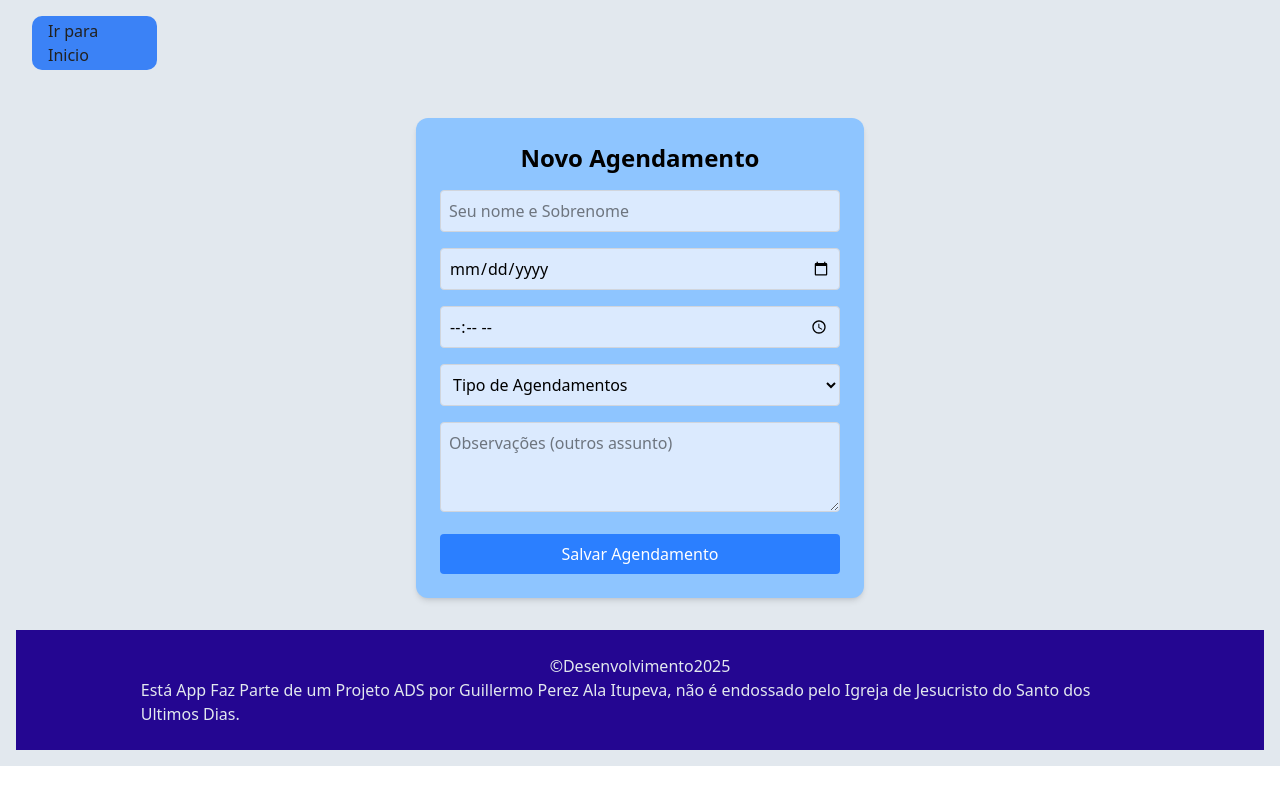
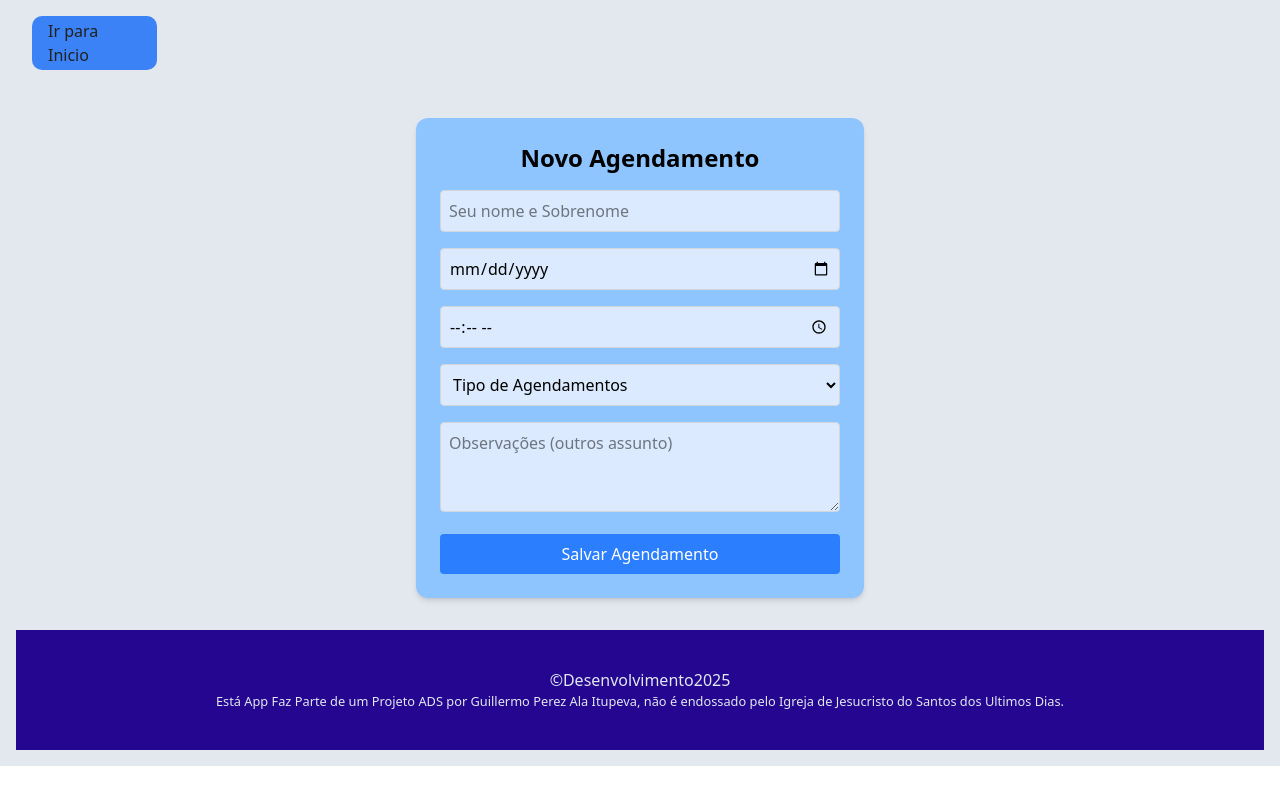
Before and after one commit to elguille36/App-Agendamentos, a React (Vite) app: page /cadastroAgendamento in a window 1280 px wide. Built offline with nearby package versions, Linux system fonts and the light colour scheme; no server answers.

Commit message:
ajuste de tamanho no copy do projeto

```diff
--- a/src/componentes/footer.jsx
+++ b/src/componentes/footer.jsx
@@ -8,7 +8,7 @@ return(
 
     <h3>©Desenvolvimento2025</h3>
     <p className="paragrafo-copy">Está App Faz Parte de um Projeto ADS por Guillermo Perez Ala Itupeva, não é endossado pelo
-     Igreja de Jesucristo do Santo dos Ultimos Dias.</p>
+     Igreja de Jesucristo do Santos dos Ultimos Dias.</p>
 
 </div>
 
--- a/src/style/header.css
+++ b/src/style/header.css
@@ -182,6 +182,8 @@
 .paragrafo-copy{
 
     width: 80%;
+    font-size: 0.8rem;
+    text-align: center;
 }
 
 @media(max-width:720px){
```
